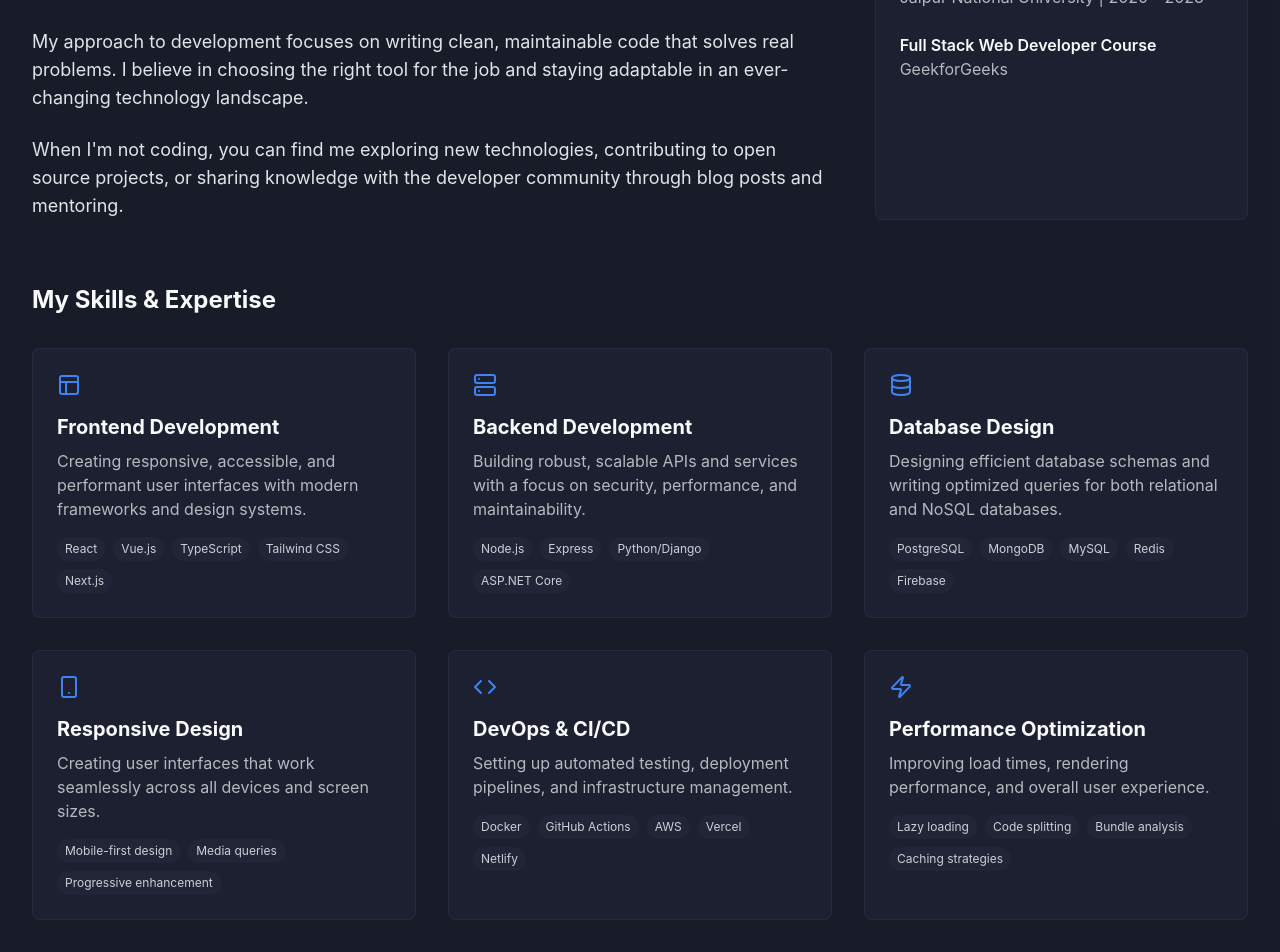
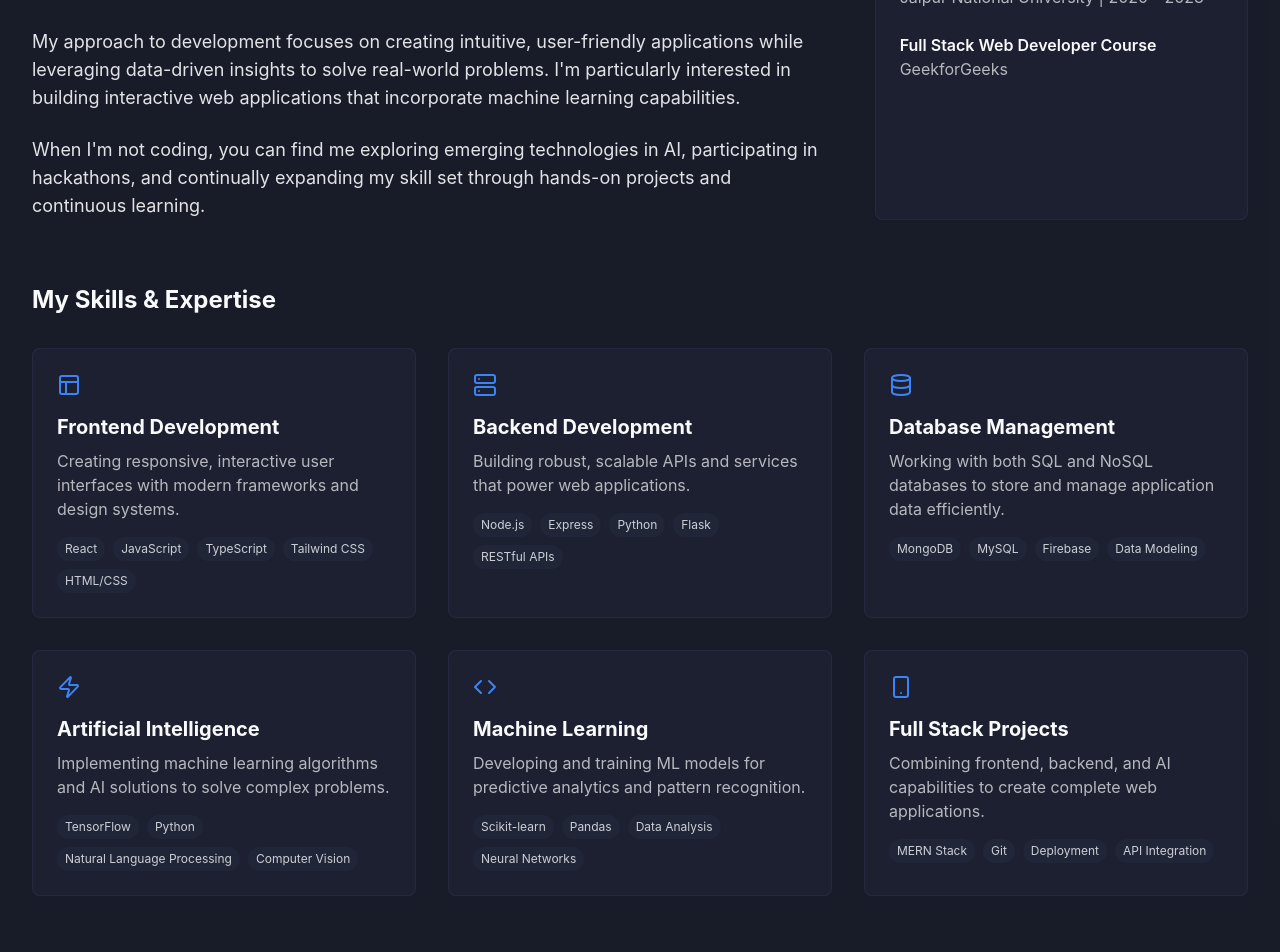
Before and after one commit to Ducksol01/DhruvPortfolio, a React (Vite) app: page / in a window 1280 px wide. Shown: the part 2480-3432 px from the top of the page. Built offline with nearby package versions, Linux system fonts and the light colour scheme.

Commit message:
Enhance About section with AI/ML skills and personalized bio

```diff
--- a/src/components/About.tsx
+++ b/src/components/About.tsx
@@ -7,38 +7,38 @@ const About = () => {
     {
       icon: <Layout className="h-6 w-6 text-primary" />,
       title: "Frontend Development",
-      description: "Creating responsive, accessible, and performant user interfaces with modern frameworks and design systems.",
-      technologies: ["React", "Vue.js", "TypeScript", "Tailwind CSS", "Next.js"]
+      description: "Creating responsive, interactive user interfaces with modern frameworks and design systems.",
+      technologies: ["React", "JavaScript", "TypeScript", "Tailwind CSS", "HTML/CSS"]
     },
     {
       icon: <Server className="h-6 w-6 text-primary" />,
       title: "Backend Development",
-      description: "Building robust, scalable APIs and services with a focus on security, performance, and maintainability.",
-      technologies: ["Node.js", "Express", "Python/Django", "ASP.NET Core"]
+      description: "Building robust, scalable APIs and services that power web applications.",
+      technologies: ["Node.js", "Express", "Python", "Flask", "RESTful APIs"]
     },
     {
       icon: <Database className="h-6 w-6 text-primary" />,
-      title: "Database Design",
-      description: "Designing efficient database schemas and writing optimized queries for both relational and NoSQL databases.",
-      technologies: ["PostgreSQL", "MongoDB", "MySQL", "Redis", "Firebase"]
+      title: "Database Management",
+      description: "Working with both SQL and NoSQL databases to store and manage application data efficiently.",
+      technologies: ["MongoDB", "MySQL", "Firebase", "Data Modeling"]
+    },
+    {
+      icon: <Zap className="h-6 w-6 text-primary" />,
+      title: "Artificial Intelligence",
+      description: "Implementing machine learning algorithms and AI solutions to solve complex problems.",
+      technologies: ["TensorFlow", "Python", "Natural Language Processing", "Computer Vision"]
+    },
+    {
+      icon: <Code className="h-6 w-6 text-primary" />,
+      title: "Machine Learning",
+      description: "Developing and training ML models for predictive analytics and pattern recognition.",
+      technologies: ["Scikit-learn", "Pandas", "Data Analysis", "Neural Networks"]
     },
     {
       icon: <Smartphone className="h-6 w-6 text-primary" />,
-      title: "Responsive Design",
-      description: "Creating user interfaces that work seamlessly across all devices and screen sizes.",
-      technologies: ["Mobile-first design", "Media queries", "Progressive enhancement"]
-    },
-    {
-      icon: <Code className="h-6 w-6 text-primary" />,
-      title: "DevOps & CI/CD",
-      description: "Setting up automated testing, deployment pipelines, and infrastructure management.",
-      technologies: ["Docker", "GitHub Actions", "AWS", "Vercel", "Netlify"]
-    },
-    {
-      icon: <Zap className="h-6 w-6 text-primary" />,
-      title: "Performance Optimization",
-      description: "Improving load times, rendering performance, and overall user experience.",
-      technologies: ["Lazy loading", "Code splitting", "Bundle analysis", "Caching strategies"]
+      title: "Full Stack Projects",
+      description: "Combining frontend, backend, and AI capabilities to create complete web applications.",
+      technologies: ["MERN Stack", "Git", "Deployment", "API Integration"]
     }
   ];
 
@@ -50,14 +50,13 @@ const About = () => {
         <div className="grid grid-cols-1 lg:grid-cols-3 gap-12 mb-16">
           <div className="lg:col-span-2">
             <p className="text-lg mb-6 text-foreground/90">
-              I'm a passionate full stack developer with over 5 years of experience building web applications for clients ranging from startups to large enterprises.
-              My journey in development started with a curiosity about how websites work, which quickly turned into a career-long passion.
+              I'm a passionate developer specializing in both AI/ML and Full Stack Web Development. My educational background in BCA with specialization in Artificial Intelligence and Machine Learning has given me a strong foundation in creating innovative tech solutions that combine the power of AI with modern web technologies.
             </p>
             <p className="text-lg mb-6 text-foreground/90">
-              My approach to development focuses on writing clean, maintainable code that solves real problems. I believe in choosing the right tool for the job and staying adaptable in an ever-changing technology landscape.
+              My approach to development focuses on creating intuitive, user-friendly applications while leveraging data-driven insights to solve real-world problems. I'm particularly interested in building interactive web applications that incorporate machine learning capabilities.
             </p>
             <p className="text-lg text-foreground/90">
-              When I'm not coding, you can find me exploring new technologies, contributing to open source projects, or sharing knowledge with the developer community through blog posts and mentoring.
+              When I'm not coding, you can find me exploring emerging technologies in AI, participating in hackathons, and continually expanding my skill set through hands-on projects and continuous learning.
             </p>
           </div>
 
```
